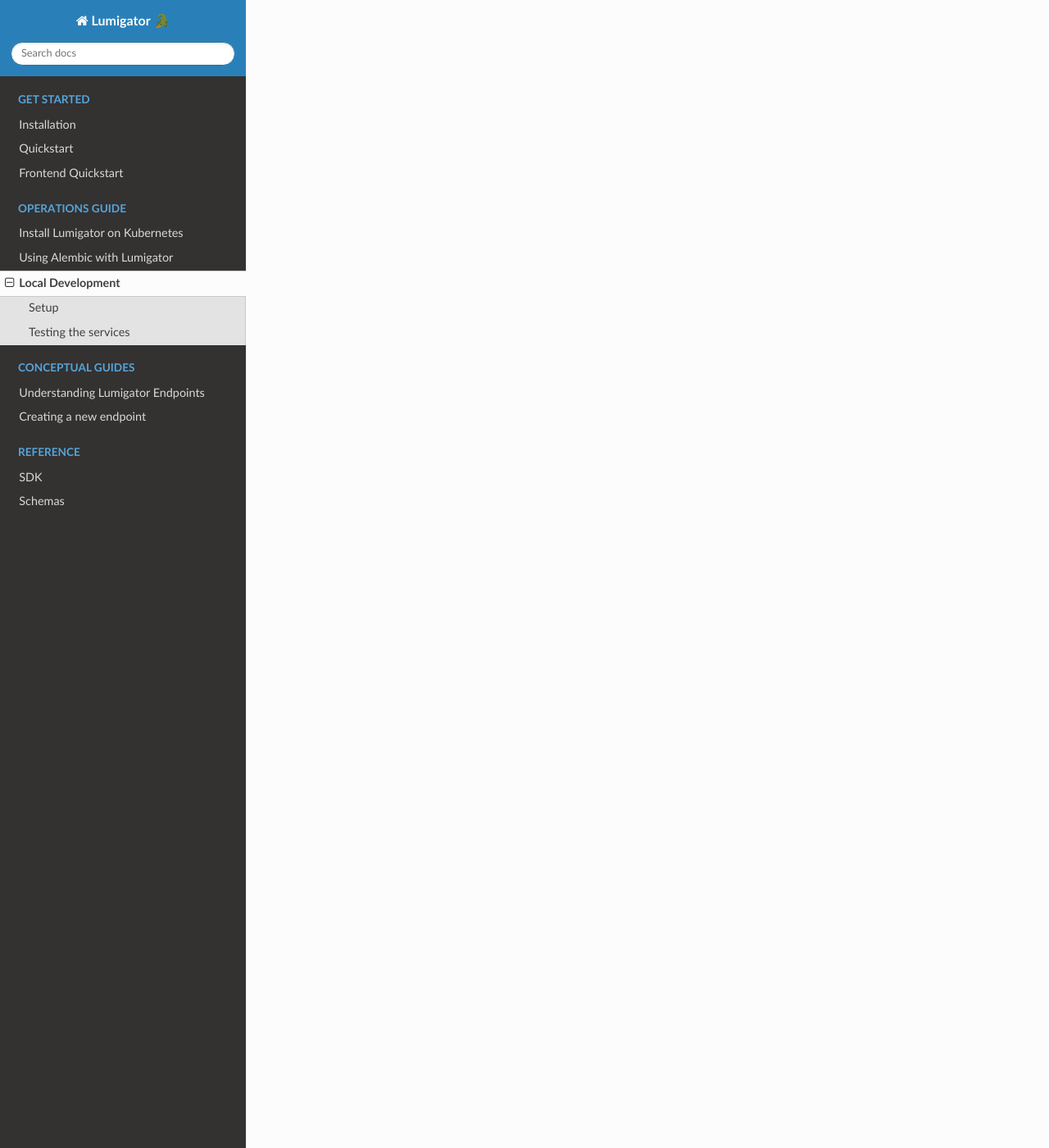
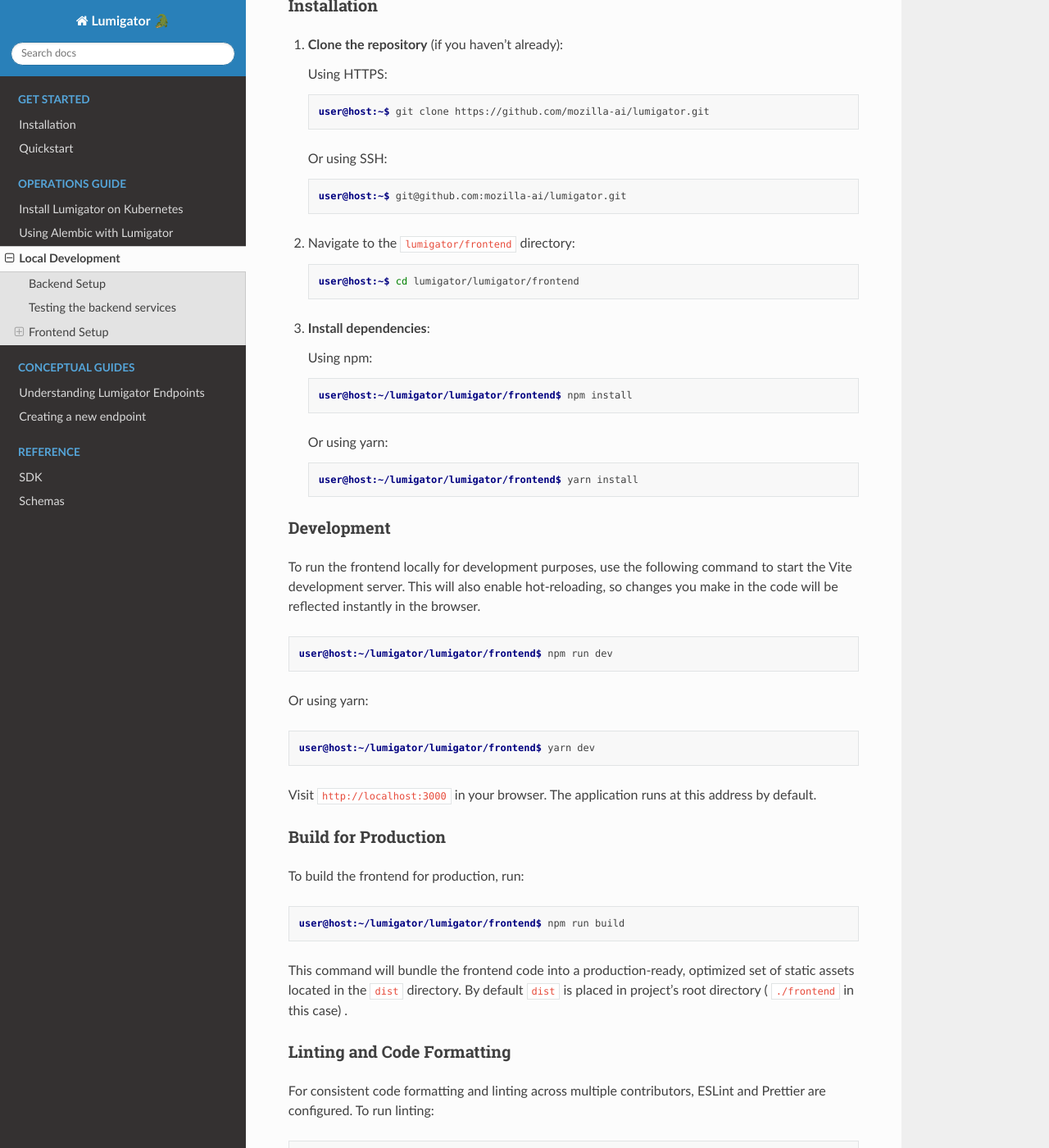
Before and after one commit to mozilla-ai/lumigator, a Sphinx documentation site: the page built from docs/source/operations-guide/dev.md, in a window 1280 px wide and 1400 px high, scrolled down 1952 px. Shown: the whole window at 82% size. Built offline with Sphinx 7.4.7 and the Read the Docs theme 3.1.0, drawn with Linux system fonts in a browser that asks for light colours; some of the changed text lies outside the part shown.

Commit message:
move frontend setup to dev operations guide

````diff
--- a/docs/source/index.rst
+++ b/docs/source/index.rst
@@ -36,7 +36,6 @@
 
    get-started/installation
    get-started/quickstart
-   get-started/quickstart-frontend
 
 .. toctree::
    :maxdepth: 2
--- a/docs/source/operations-guide/dev.md
+++ b/docs/source/operations-guide/dev.md
@@ -5,7 +5,7 @@
 issues. Reading this guide is a must if you are planning to contribute to the Lumigator backend
 codebase.
 
-## Setup
+## Backend Setup
 
 You can deploy and develop Lumigator locally using Docker Compose. Start by running the following
 command:
@@ -33,7 +33,7 @@
 - `MISTRAL_API_KEY`: You Mistal API key.
 - `OPENAI_API_KEY`: Your OpenAI API key.
 
-## Testing the services
+## Testing the backend services
 
 You can test your local setup as follows:
 
@@ -62,3 +62,100 @@
    available endpoints, and interactively run commands.
  - `ray`: Connect to Ray's dashboard [via HTTP to this address](http://localhost:8265/), see the
    cluster status, running jobs, their logs, etc.
+
+## Frontend Setup
+
+This guide can be used to build and run the Lumigator frontend (UI) for development or production environments.
+
+### Prerequisites
+
+Ensure you have the following installed on your system:
+
+- **Node.js** (version 14 or higher)
+- **npm** or **yarn** package manager
+
+### Installation
+
+1. **Clone the repository** (if you haven't already):
+
+   Using HTTPS:
+
+   ```console
+   user@host:~$ git clone https://github.com/mozilla-ai/lumigator.git
+   ```
+
+   Or using SSH:
+
+   ```console
+   user@host:~$ git@github.com:mozilla-ai/lumigator.git
+   ```
+
+1. Navigate to the `lumigator/frontend` directory:
+
+   ```console
+   user@host:~$ cd lumigator/lumigator/frontend
+   ```
+
+1. **Install dependencies**:
+
+   Using npm:
+
+   ```console
+   user@host:~/lumigator/lumigator/frontend$ npm install
+   ```
+
+   Or using yarn:
+
+   ```console
+   user@host:~/lumigator/lumigator/frontend$ yarn install
+   ```
+
+### Development
+
+To run the frontend locally for development purposes, use the following command to start the Vite development server. This will also enable hot-reloading, so changes you make in the code will be reflected instantly in the browser.
+
+```console
+user@host:~/lumigator/lumigator/frontend$ npm run dev
+```
+
+Or using yarn:
+
+```console
+user@host:~/lumigator/lumigator/frontend$ yarn dev
+```
+
+Visit `http://localhost:3000` in your browser. The application runs at this address by default.
+
+### Build for Production
+
+To build the frontend for production, run:
+
+```console
+user@host:~/lumigator/lumigator/frontend$ npm run build
+```
+
+This command will bundle the frontend code into a production-ready, optimized set of static assets located in the `dist` directory. By default `dist` is placed in project's root directory ( `./frontend` in this case) .
+
+### Linting and Code Formatting
+
+For consistent code formatting and linting across multiple contributors, ESLint and Prettier are configured. To run linting:
+
+```console
+user@host:~/lumigator/lumigator/frontend$ npm run lint
+```
+
+To fix linting issues automatically:
+
+```console
+user@host:~/lumigator/lumigator/frontend$ npm run lint:fix
+```
+
+### Environment Variables
+
+To configure environment variables, create an `.env` file in the root of the `frontend` directory with the following structure:
+
+```bash
+VUE_APP_BASE_URL=http://localhost:8000/api  # Backend API URL
+```
+
+You can add other environment-specific variables as needed.
````
Also changed, not shown: docs/source/get-started/quickstart-frontend.md (deleted, +0 -96 lines).
